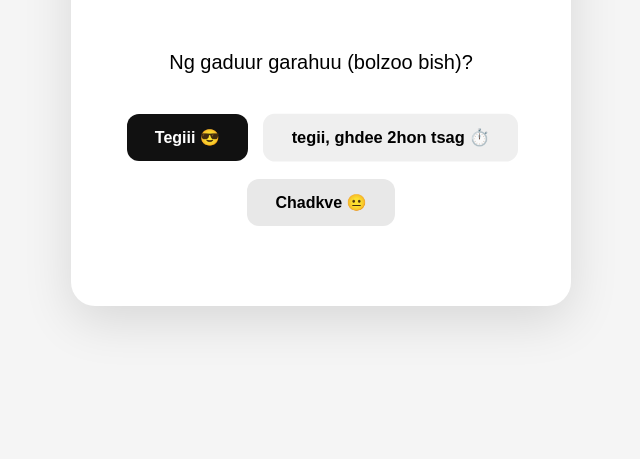
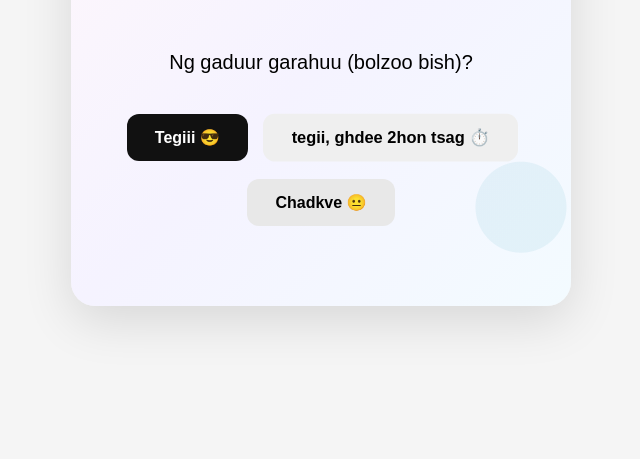
Before and after one commit to Chimdee0/aaaa, a plain HTML site: page index.html in a window 1280 px wide. Shown: the part 341-800 px from the top of the page, without its empty margins (319-959 px from the left). Drawn offline with Linux system fonts and the light colour scheme.

Commit message:
Refactor background and box-shadow in style.css
Updated background and box-shadow properties for styling.

```diff
--- a/style.css
+++ b/style.css
@@ -23,11 +23,18 @@ body {
 
     text-align: center;
 
-    background: white;
+    background:
+        radial-gradient(circle at 10% 20%, rgba(255, 182, 193, 0.25) 0 35px, transparent 36px),
+        radial-gradient(circle at 90% 80%, rgba(173, 216, 230, 0.25) 0 45px, transparent 46px),
+        linear-gradient(135deg, #fff7fb, #f5f3ff, #f3fbff);
 
     border-radius: 24px;
 
-    box-shadow: 0 15px 50px rgba(0, 0, 0, 0.12);
+    box-shadow:
+        0 15px 50px rgba(0, 0, 0, 0.12);
+
+    position: relative;
+    overflow: hidden;
 }
 
 .emoji {
```
